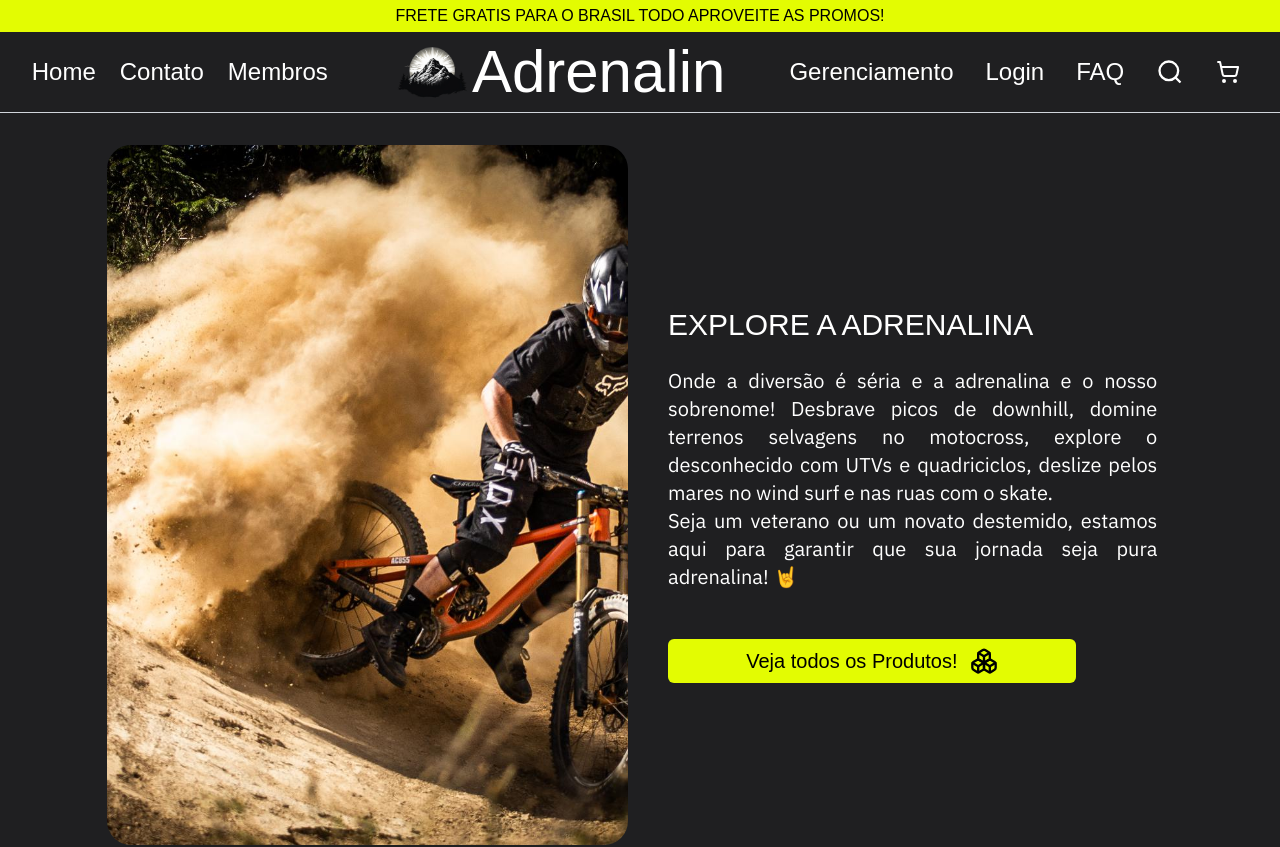
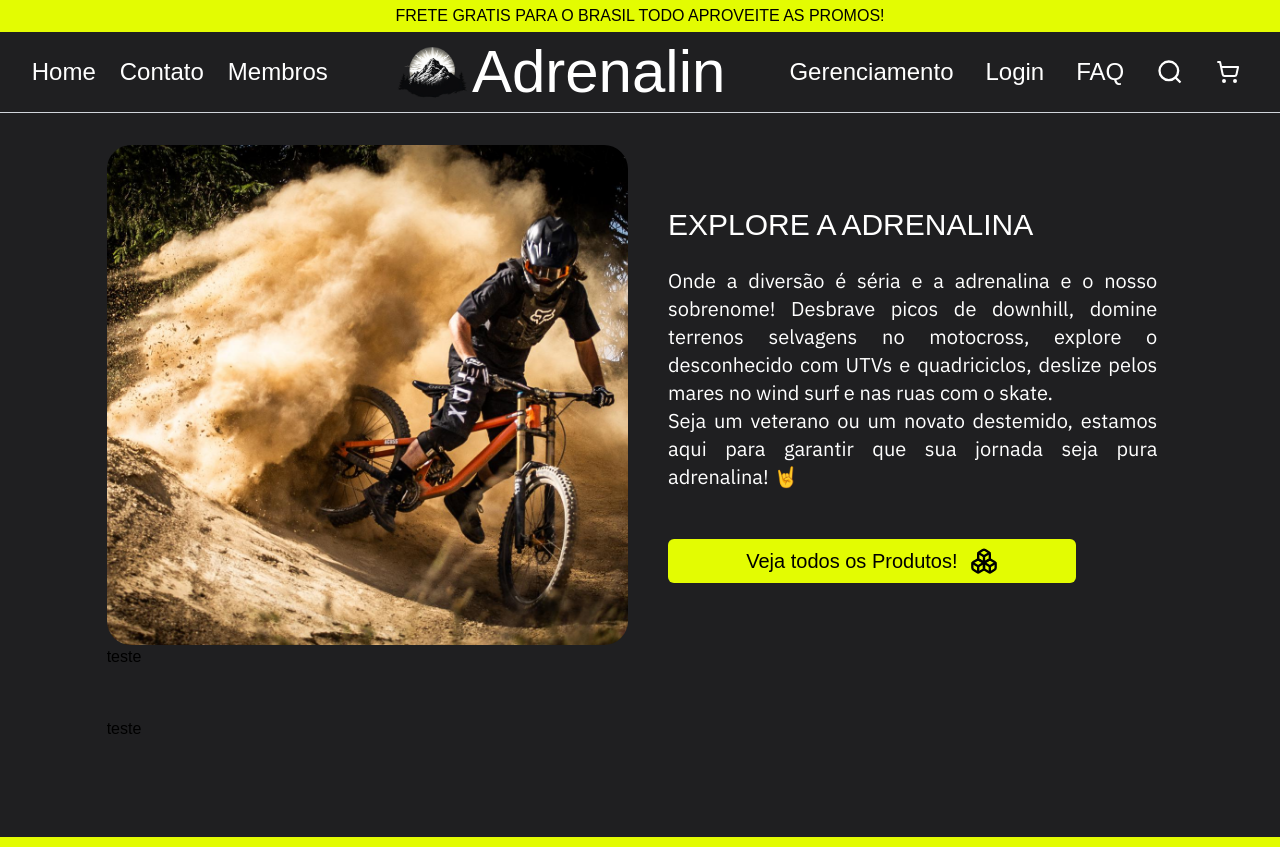
Before and after one commit to Daniel-Thielmann/Adrenalin-Ecommerce, a Next.js app: page / in a window 1280 px wide. Shown: the top 847 px of the page. Built offline with nearby package versions, Linux system fonts and the light colour scheme; a web font is replaced by a local one.

Commit message:
starting know section

```diff
--- a/app/page.tsx
+++ b/app/page.tsx
@@ -1,9 +1,11 @@
 import HeroSection from '@/components/hero section'
+import KnowAdrenalin from '@/components/know-adrenalin'
 
 export default function Home() {
   return (
     <div className='w-10/12 mx-auto'>
       <HeroSection />
+      <KnowAdrenalin />
     </div>
   )
 }
--- a/components/hero section/index.tsx
+++ b/components/hero section/index.tsx
@@ -17,10 +17,10 @@ export default function HeroSection() {
                 <div className='relative rounded-3xl overflow-hidden'>
                     <Image
                         src='/home/placeholder/placeholder.jpg'
-                        width={1920}
-                        height={1080}
+                        width={1600}
+                        height={1082}
                         alt="imagem em destaque"
-                        className='object-cover h-[500px] lg:h-[700px]'
+                        className='object-cover h-[500px] lg:h-[500px]'
                     />
                     <div className='absolute inset-0 bg-gradient-to-b from-transparent to-black lg:opacity-0 lg:group-hover:opacity-100 transition-opacity
                 duration-300' />
--- /dev/null
+++ b/components/know-adrenalin/index.tsx
@@ -0,0 +1,12 @@
+export default function KnowAdrenalin() {
+    return (
+        <div className="w-full space-y-12">
+            <div>
+                <span>teste</span>
+            </div>
+            <div>
+                <span>teste</span>
+            </div>
+        </div>
+    )
+}
```
